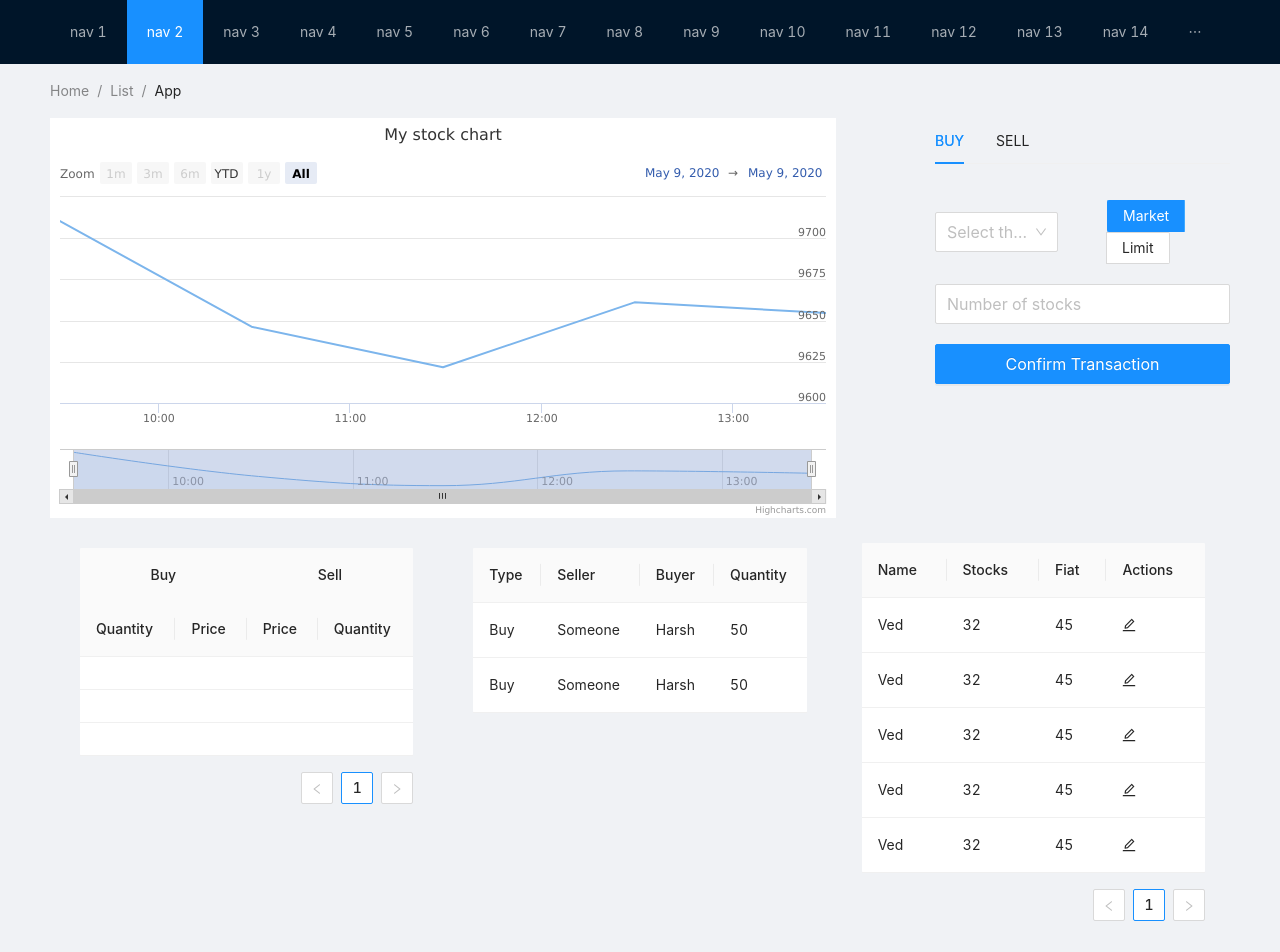
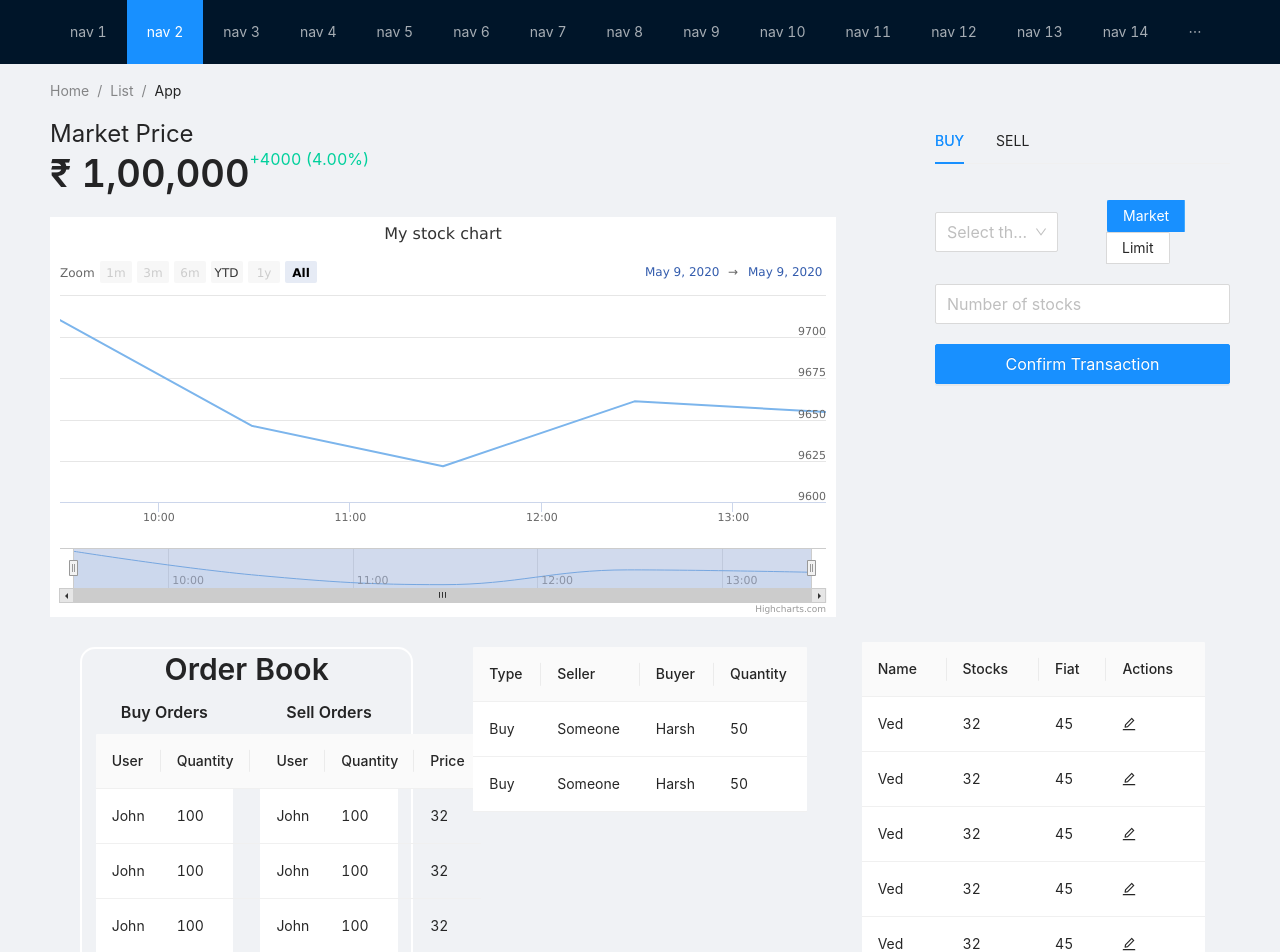
Before and after one commit to hack-an-intern/frontend, a React (Create React App) app: page / in a window 1280 px wide. Shown: the top 952 px of the page. Built offline with nearby package versions, Linux system fonts and the light colour scheme.

Commit message:
some minor modifications

```diff
--- a/src/Layout.js
+++ b/src/Layout.js
@@ -1,4 +1,4 @@
-import { Breadcrumb, Layout, Menu } from 'antd';
+import { Breadcrumb, Layout, Menu, Typography } from 'antd';
 import React, { Component } from 'react';
 import { Col, Row } from 'antd';
 import { Graph } from './components/Graph';
@@ -42,7 +42,21 @@ const Container = () => (
       <div className="site-layout-content">
         <Row>
           <Col span={16}>
-            <Graph />
+          <Row>
+            <Typography.Title level={3} style={{ fontWeight:'normal', margin: 0 }}>
+                Market Price
+              </Typography.Title>
+            </Row>
+            <Row style={{marginBottom: "20px"}}>
+              <Typography.Title level={1} style={{ margin: 0 }}>
+                ₹ 1,00,000
+              </Typography.Title>
+              <Typography.Title level={6} style={{color:'#00d09c', fontSize:'1rem', fontWeight:'normal', margin: 0 }}>
+                +4000 (4.00%)
+              </Typography.Title>
+            </Row>
+
+              <Graph />
           </Col>
           <Col offset={2} span={6}>
             {/* <Graph/> */}
--- a/src/components/Table.js
+++ b/src/components/Table.js
@@ -1,43 +1,78 @@
-import { Space, Table, Tag } from 'antd';
+import { Row, Col, Space, Table, Tag, Typography } from 'antd';
 import React from 'react';
-const { Column, ColumnGroup } = Table;
-const data = [
+const columns = [
+  {
+    title: 'User',
+    dataIndex: 'user',
+    key: 'user',
+  },
+  {
+    title: 'Quantity',
+    dataIndex: 'quantity',
+    key: 'quantity',
+  },
+  {
+    title: 'Price',
+    dataIndex: 'price',
+    key: 'price',
+  },
+];
+const data_buy = [
   {
     key: '1',
-    firstName: 'John',
-    lastName: 'Brown',
-    age: 32,
-    address: 'New York No. 1 Lake Park',
-    tags: ['nice', 'developer'],
+    user: 'John',
+    quantity: '100',
+    price: 32,
   },
   {
     key: '2',
-    firstName: 'Jim',
-    lastName: 'Green',
-    age: 42,
-    address: 'London No. 1 Lake Park',
-    tags: ['loser'],
+    user: 'John',
+    quantity: '100',
+    price: 32,
   },
   {
     key: '3',
-    firstName: 'Joe',
-    lastName: 'Black',
-    age: 32,
-    address: 'Sidney No. 1 Lake Park',
-    tags: ['cool', 'teacher'],
+    user: 'John',
+    quantity: '100',
+    price: 32,
   },
 ];
-const App = () => (
-  <Table dataSource={data}>
-    <ColumnGroup title="Buy">
-      <Column title="Quantity" dataIndex="Quantity" key="quantity" />
-      <Column title="Price" dataIndex="Price" key="price" />
-    </ColumnGroup>
-    <ColumnGroup title="Sell">
-      <Column title="Price" dataIndex="Price" key="price" />
-      <Column title="Quantity" dataIndex="Quantity" key="quantity" />
-    </ColumnGroup>
-  </Table>
+const data_sell = [
+  {
+    key: '1',
+    user: 'John',
+    quantity: '100',
+    price: 32,
+  },
+  {
+    key: '2',
+    user: 'John',
+    quantity: '100',
+    price: 32,
+  },
+  {
+    key: '3',
+    user: 'John',
+    quantity: '100',
+    price: 32,
+  },
+];
 
+const App = () => (<>
+<div style={{border: '2px solid white', borderRadius:'15px', paddingBottom: '20px'}}>
+<Typography.Title level={2} style={{ textAlign: 'center' , marginBottom: '10px' }}>Order Book</Typography.Title>
+  <Row align='middle' justify='center'>
+  {/* <Typography.Title level={2} style={{ marginBottom: '10px' }}>Order Book</Typography.Title> */}
+    <Col style={{textAlign: 'center'}} span={10}>
+    <Typography.Title level={5} style={{ marginBottom: '10px' }}>Buy Orders</Typography.Title>
+  <Table pagination={false} columns={columns} dataSource={data_buy}/>
+  </Col>
+  <Col offset={2} style={{textAlign: 'center'}} span={10}>
+  <Typography.Title level={5} style={{ marginBottom: '10px' }}>Sell Orders</Typography.Title>
+  <Table pagination={false} columns={columns} dataSource={data_sell}/>
+  </Col>
+  </Row>
+  </div>
+  </>
 );
 export default App;
```
